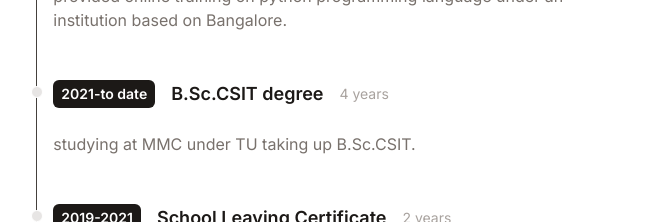
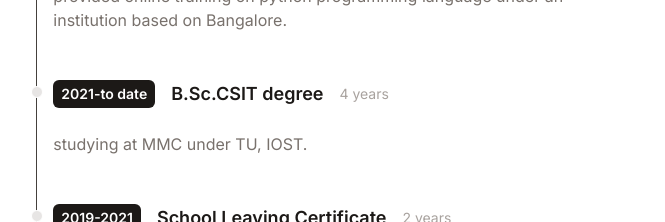
Before and after one commit to Pawansubedi90558/minimal-portfolio, a React (Vite) app: page / in a window 1280 px wide. Shown: the part 1000-1222 px from the top of the page, without its empty margins (305-970 px from the left). Built offline with nearby package versions, Linux system fonts and the light colour scheme.

Commit message:
data reversed

```diff
--- a/src/data/timeline.js
+++ b/src/data/timeline.js
@@ -15,7 +15,7 @@ export default [
         year: '2021-to date',
         title : 'B.Sc.CSIT degree',
         duration : '4 years',
-        details :"studying at MMC under TU taking up B.Sc.CSIT."
+        details :"studying at MMC under TU, IOST."
     },
     {
         year: '2019-2021',
```
